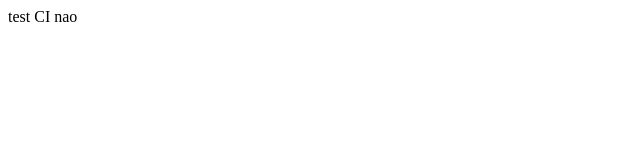
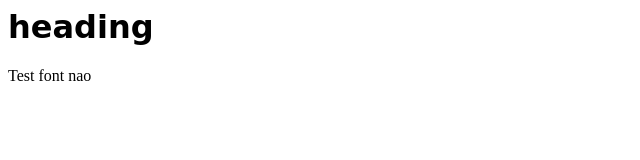
Before and after one commit to diepnt90/ITsite, a plain HTML site: page test.html in a window 1280 px wide. Shown: the whole page, without its empty margins (0-640 px from the left). Drawn offline with Linux system fonts and the light colour scheme.

Commit message:
test css

```diff
--- /dev/null
+++ b/test.css
@@ -0,0 +1,3 @@
+h1{
+	font-family: cursive;
+}
--- a/test.html
+++ b/test.html
@@ -1 +1,7 @@
-test CI nao
+<link rel="stylesheet" type="text/css" href="test.css">
+
+<body>
+<h1>heading
+</h1>
+<p>Test font nao</p>
+</body>
```
